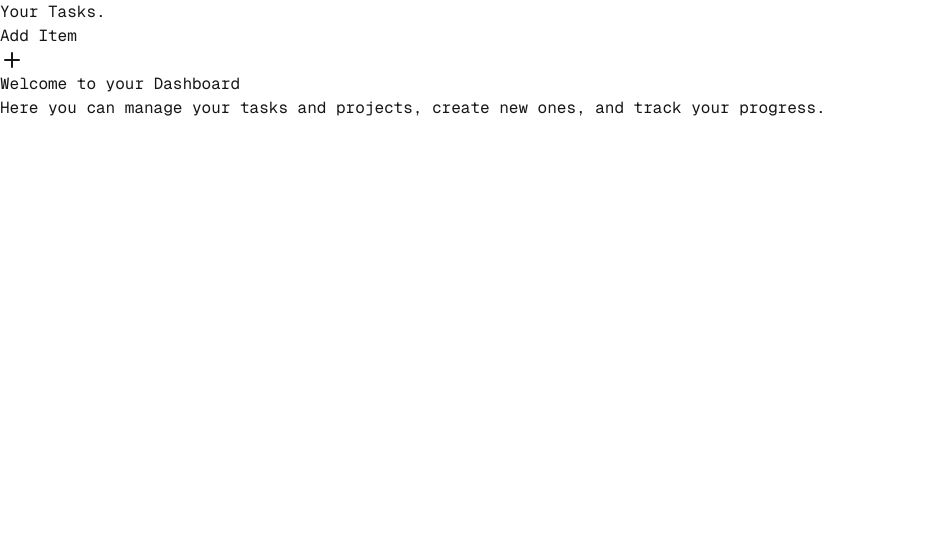
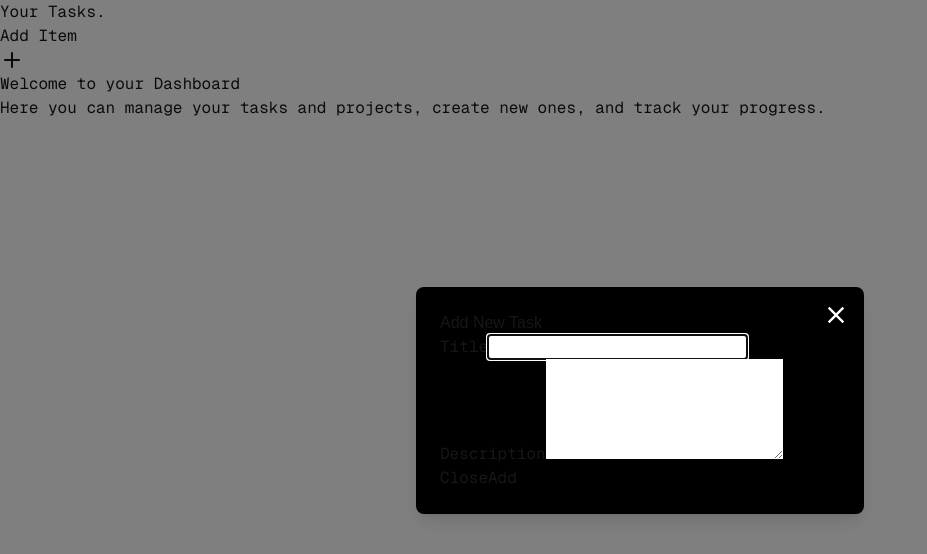
Before and after one commit to alirezajm1382/jubinote-octo-fortnight, a Next.js app: page /dashboard in a window 1280 px wide. Both pictures are taken after a click on the button "Add Item". Shown: the top 554 px of the page, without its empty margins (0-927 px from the left). Built offline with nearby package versions, Linux system fonts and the light colour scheme.

Commit message:
feat: add TextArea component and integrate with DashboardPage
- Create new TextArea component for multi-line input
- Add TextArea to task creation modal in DashboardPage
- Style TextArea to match Input component design system

```diff
--- a/src/components/DashboardPage.tsx
+++ b/src/components/DashboardPage.tsx
@@ -1,20 +1,25 @@
 "use client";
 
-import React, { useState } from "react";
+import React, { useContext } from "react";
+
+// components
 import Card from "./shared/Card";
 import Button from "./shared/Button";
+import Modal from "./shared/Modal";
+import Input from "./shared/Input";
+import TextArea from "./shared/TextArea";
+
+// context
+import { ModalContext } from "@/app/layout";
 
 const DashboardPage: React.FunctionComponent = () => {
-  const [isModalOpen, setIsModalOpen] = useState<boolean>(false);
+  const { isOpen, openModal, closeModal } = useContext(ModalContext);
+
   return (
     <Card maxWidth="full">
       <div className="flex flex-row items-center justify-between">
         <h1 className="text-4xl font-bold">Your Tasks.</h1>
-        <Button
-          variant="primary"
-          icon={<PlusIcon />}
-          onClick={() => setIsModalOpen(true)}
-        >
+        <Button variant="primary" icon={<PlusIcon />} onClick={openModal}>
           Add Item
         </Button>
       </div>
@@ -25,6 +30,17 @@ const DashboardPage: React.FunctionComponent = () => {
           track your progress.
         </p>
       </div>
+      <Modal
+        isOpen={isOpen}
+        onClose={closeModal}
+        title="Add New Task"
+        actionButton={<Button variant="outline">Add</Button>}
+      >
+        <div className="flex flex-col gap-2">
+          <Input label="Title" fullWidth />
+          <TextArea label="Description" fullWidth style={{ minHeight: 100 }} />
+        </div>
+      </Modal>
     </Card>
   );
 };
--- /dev/null
+++ b/src/components/shared/TextArea.tsx
@@ -0,0 +1,55 @@
+interface TextAreaProps
+  extends React.TextareaHTMLAttributes<HTMLTextAreaElement> {
+  label?: string;
+  error?: string;
+  fullWidth?: boolean;
+  className?: string;
+  rows?: number;
+}
+
+const TextArea: React.FC<TextAreaProps> = ({
+  label,
+  error,
+  fullWidth = false,
+  className = "",
+  rows = 4,
+  ...props
+}) => {
+  const baseStyles = `
+    px-4 py-2
+    bg-black
+    border border-gray-700
+    rounded-md
+    text-white
+    placeholder-gray-500
+    transition-all duration-300 ease-in-out
+    focus:outline-none focus:ring-2 focus:ring-purple-500 focus:border-transparent
+    hover:border-purple-400
+    placeholder:text-sm placeholder:tracking-wide
+    shadow-inner shadow-gray-900
+    font-mono
+    resize-y
+    min-h-[100px]
+  `;
+
+  return (
+    <div
+      className={`${fullWidth ? "w-full" : ""}`}
+      style={{ fontFamily: "var(--font-geist-mono)" }}
+    >
+      {label && (
+        <label className="block text-sm font-medium text-gray-200 mb-1">
+          {label}
+        </label>
+      )}
+      <textarea
+        rows={rows}
+        className={`${baseStyles} ${fullWidth ? "w-full" : ""} ${className}`}
+        {...props}
+      />
+      {error && <p className="mt-1 text-sm text-red-500">{error}</p>}
+    </div>
+  );
+};
+
+export default TextArea;
```
